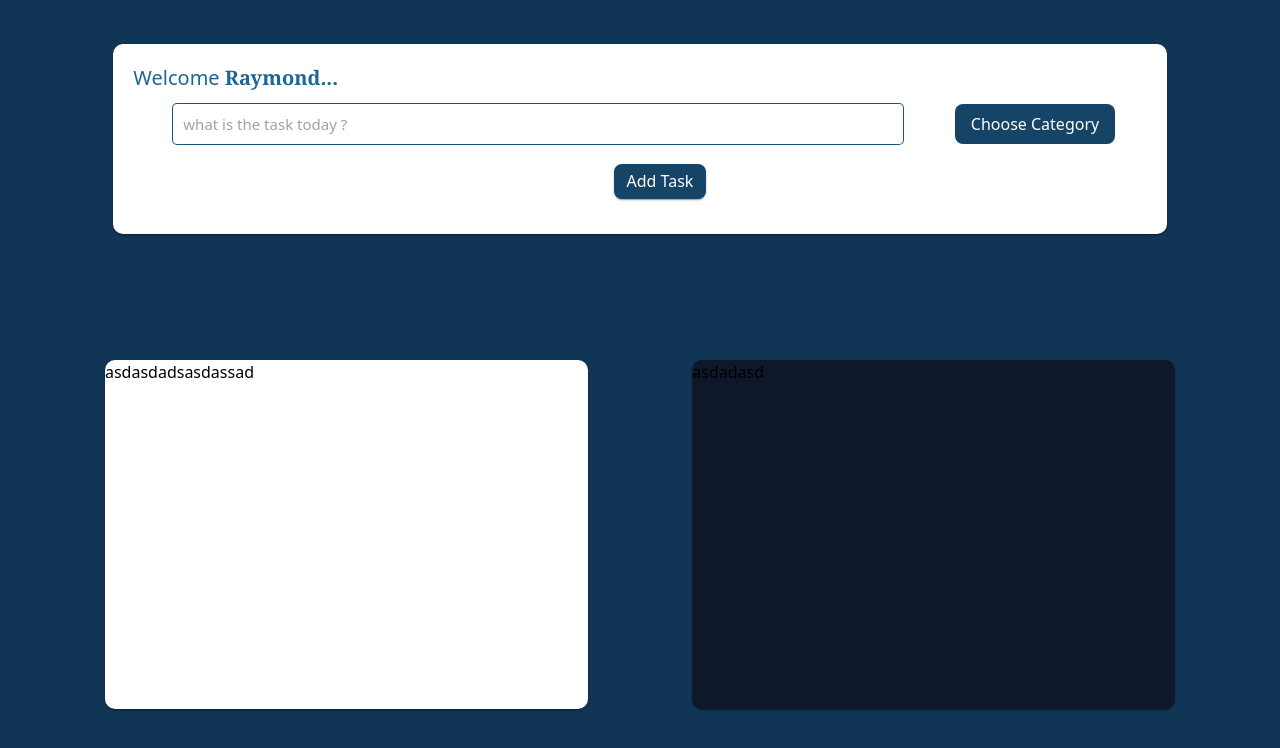
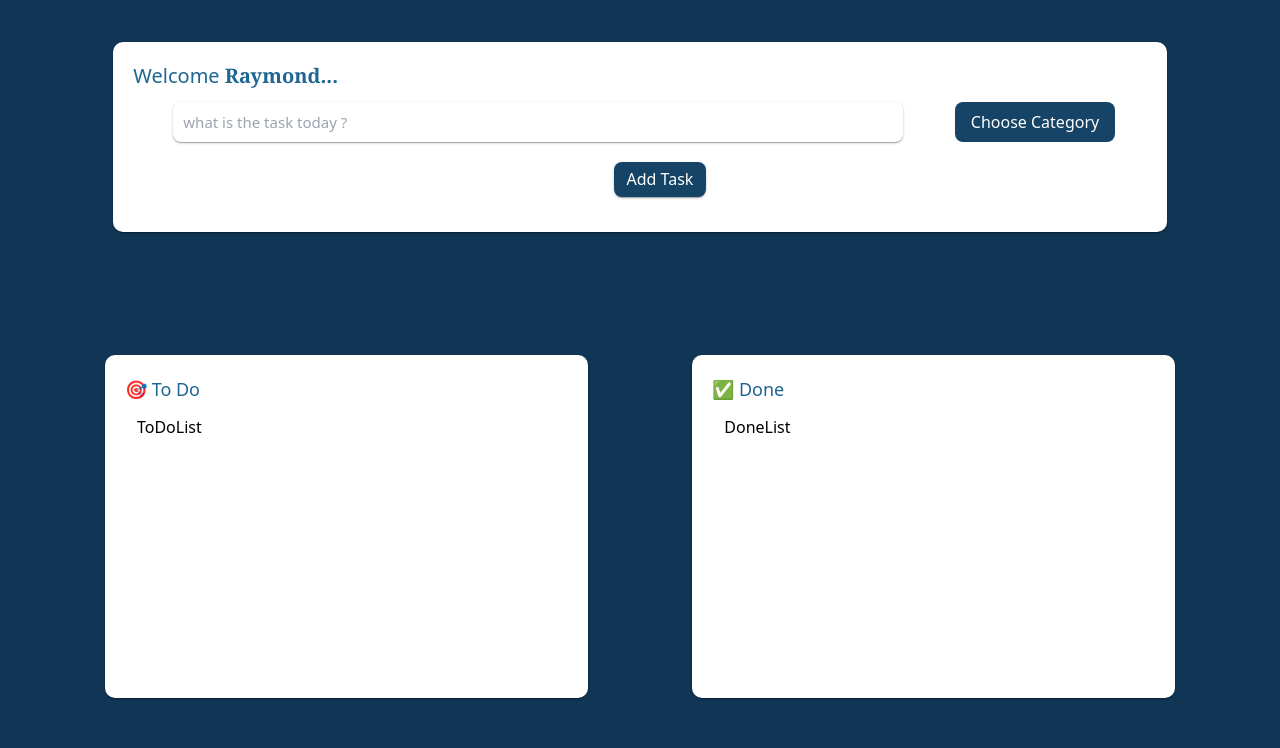
Before and after one commit to omargado6/todo-list, a React (Create React App) app: page /main in a window 1280 px wide. Shown: the top 748 px of the page. Built offline with nearby package versions, Linux system fonts and the light colour scheme; what @radix-ui/themes would draw is missing.

Commit message:
finish from transition, create two cards (todo, done), will create map...

```diff
--- a/src/components/AddTask.js
+++ b/src/components/AddTask.js
@@ -6,12 +6,12 @@ function AddTask() {
         <div className="AddTask">
             <fieldset className="mb-[15px] flex flex-wrap items-center gap-5">
                 <input
-                    className="text-blackA10  shadow-sky6 focus:shadow-sky8 inline-flex items-center justify-center h-[40px] w-3/4 max-lg:w-4/6 max-md:w-full px-[10px] text-[15px] rounded-[4px] leading-none outline-none shadow-[0_0_0_1px] focus:shadow-[0_0_0_2px]"
+                    className="text-sky2 inline-flex items-center justify-center h-[40px] w-3/4 max-lg:w-4/6 max-md:w-full px-[10px] text-[15px] rounded-[8px] leading-none outline-none hover:scale-105 duration-300 hover:shadow-sky8 focus:shadow-sky8 shadow-3xl hover:cursor-pointer"
                     placeholder="what is the task today ?"
                 />
                 <CategorySelect />
                 <div className="w-full text-center">
-                    <button className="m-auto btn-defult" >
+                    <button className="m-auto btn-defult hover:scale-105 transition-all" >
                         Add Task
                     </button>
                 </div>
--- a/src/components/CategorySelect.js
+++ b/src/components/CategorySelect.js
@@ -16,7 +16,7 @@ function CategorySelect() {
     return (
         <div className="m-auto text-center max-md:w-full ">
             <Dialog.Root >
-                <Dialog.Trigger className="px-4 py-2 bg-sky5 hover:bg-sky7 text-white rounded-lg">
+                <Dialog.Trigger className="px-4 py-2 bg-sky5 hover:bg-sky7 text-white rounded-lg hover:scale-105 duration-300">
                     Choose Category
                 </Dialog.Trigger>
                 <Dialog.Portal>
@@ -24,7 +24,7 @@ function CategorySelect() {
                     <Dialog.Content className="bg-whiteA11 data-[state=open]:animate-contentShow fixed top-[50%] left-[50%] max-h-[85vh] w-[90vw] max-w-[450px] translate-x-[-50%] translate-y-[-50%] rounded-[6px] p-[25px] shadow-[hsl(206_22%_7%_/_35%)_0px_10px_38px_-10px,_hsl(206_22%_7%_/_20%)_0px_10px_20px_-15px] focus:outline-none">
                         <div className="grid grid-cols-3 gap-5">
                             {categories.map((category) => (
-                                <button key={category.id} className="p-4 rounded-lg bg-sky7 text-center shadow-3xl hover:scale-110 transition-all">
+                                <button key={category.id} className="p-4 rounded-lg bg-sky7 text-center shadow-3xl hover:scale-110 duration-200">
                                     <div className="text-2xl">{category.icon}</div>
                                     <div className="mt-2 text-white font-medium">{category.name}</div>
                                 </button>
--- /dev/null
+++ b/src/components/DoneList.js
@@ -0,0 +1,9 @@
+import React from 'react'
+
+function DoneList() {
+    return (
+        <div>DoneList</div>
+    )
+}
+
+export default DoneList;
--- a/src/components/SignIn.js
+++ b/src/components/SignIn.js
@@ -14,7 +14,7 @@ function SignIn() {
     return (
         <Dialog.Root>
             <Dialog.Trigger>
-                <button className="text-sky7 shadow-blackA4 hover:text-sky6 inline-flex h-[44px] min-sm:h-[35px] items-center justify-center rounded-[7px] bg-white px-[15px] font-medium leading-none shadow-[0_2px_10px] focus:shadow-[0_0_0_2px] focus:shadow-transparent focus:outline-none">
+                <button className="text-sky7 shadow-blackA4 hover:text-sky6 inline-flex h-[44px] min-sm:h-[35px] items-center justify-center rounded-[7px] bg-white px-[15px] font-medium leading-none shadow-[0_2px_10px] focus:shadow-[0_0_0_2px] focus:shadow-transparent focus:outline-none hover:scale-150 duration-500">
                     Sign In
                 </button>
             </Dialog.Trigger>
@@ -43,7 +43,7 @@ function SignIn() {
                             <button
                                 type="submit"
                                 onClick={() => navigate('/main')}
-                                className="btn-defult">
+                                className="btn-defult hover:scale-105 transition-all">
                                 Submit
                             </button>
                         </Dialog.Close>
--- /dev/null
+++ b/src/components/ToDoList.js
@@ -0,0 +1,9 @@
+import React from 'react'
+
+function ToDoList() {
+    return (
+        <div>ToDoList</div>
+    )
+}
+
+export default ToDoList;
--- a/src/pages/MainPage.js
+++ b/src/pages/MainPage.js
@@ -1,12 +1,14 @@
 import React, { useContext } from 'react';
 import { UserName } from '../pages/UserNameProvider';
 import AddTask from '../components/AddTask';
+import ToDoList from '../components/ToDoList';
+import DoneList from '../components/DoneList';
 
 function MainPage() {
     const { name } = useContext(UserName);
 
     return (
-        <div className="bg-sky4 w-screen h-screen flex flex-wrap justify-around m-auto p-2 gap-1">
+        <div className="bg-sky4 w-screen h-screen flex flex-wrap justify-around m-auto p-2 pb-5 gap-1">
             {/* task label */}
             <div className="w-5/6 h-2/6 flex m-auto">
                 <div className="w-full bg-white flex flex-col gap-3 m-auto p-5 max-sm:p-1 rounded-[10px] shadow-3xl">
@@ -18,12 +20,18 @@ function MainPage() {
             </div>
             {/* todo label */}
             <div className="w-11/12 h-4/6 max-[900px]:p-5 flex flex-wrap justify-around gap-4">
-            {/* to do */}
-                <div className="m-auto w-5/12 max-[900px]:w-10/12 h-4/6 max-[900px]:h-3/6 overflow-auto bg-white rounded-[10px] shadow-3xl">
-                asdasdadsasdassad
+                {/* to do */}
+                <div className="m-auto pt-5 pl-5 max-sm:p-1 w-5/12 max-[900px]:w-10/12 h-4/6 max-[900px]:h-3/6 overflow-auto bg-white rounded-[10px] shadow-3xl hover:scale-110 duration-500">
+                    <h4 className="text-sky7 pb-3 text-lg font-medium">🎯 To Do</h4>
+                    <div className="h-4/5 px-3 overflow-auto">
+                        <ToDoList />
+                    </div>
                 </div>
-                <div className="m-auto w-5/12  max-[900px]:w-10/12 h-4/6 max-[900px]:h-3/6 overflow-auto bg-slate-900 rounded-[10px] shadow-3xl">
-                asdadasd
+                <div className="m-auto p-5 max-sm:p-1 w-5/12 max-[900px]:w-10/12 h-4/6 max-[900px]:h-3/6 overflow-auto bg-white rounded-[10px] shadow-3xl hover:scale-110 duration-500">
+                    <h4 className="text-sky7 pb-3 text-lg font-medium">✅ Done</h4>
+                    <div className="h-4/5 px-3 overflow-auto">
+                        <DoneList />
+                    </div>
                 </div>
             </div>
             {/* <h1>{name}</h1> */}
```
